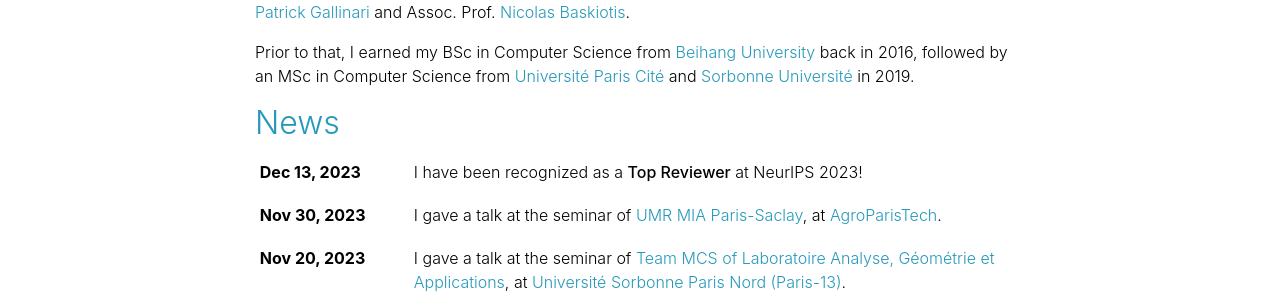
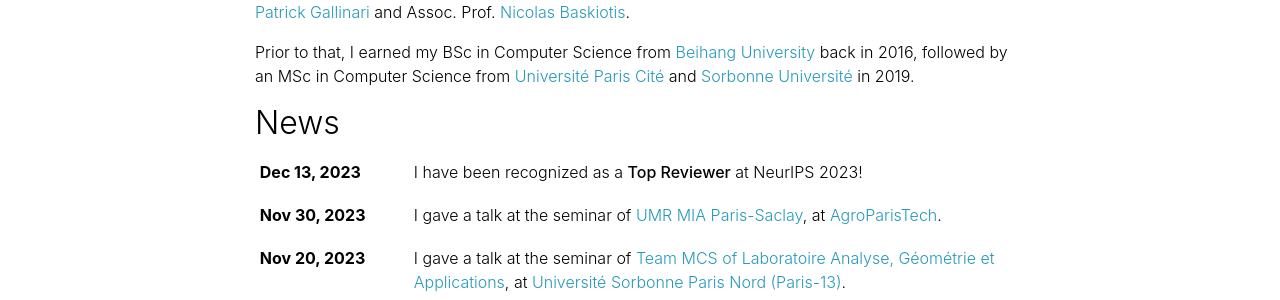
Before and after one commit to yuan-yin/yuan-yin.github.io, a Jekyll site: the page built from _pages/about.md, in a window 1280 px wide. Shown: the part 561-861 px from the top of the page. Built offline with Jekyll 4.4.1, drawn with Linux system fonts in a browser that asks for light colours; full-size pictures stand in for the smaller copies a plugin makes; some web fonts are replaced; comment, search, counter and statistics services are not loaded; a style sheet for code colours, icons or effects is not loaded.

Commit message:
rollback

```diff
--- a/_layouts/about.html
+++ b/_layouts/about.html
@@ -43,7 +43,7 @@
 
           <!-- News -->
           {% if page.news and site.announcements.enabled -%}
-            <h2><a href="{{ '/news/' | relative_url }}">News</a></h2>
+            <h2><a href="{{ '/news/' | relative_url }}" style="color: inherit;">News</a></h2>
             {%- include news.html limit=true %}
           {%- endif %}
 
```
